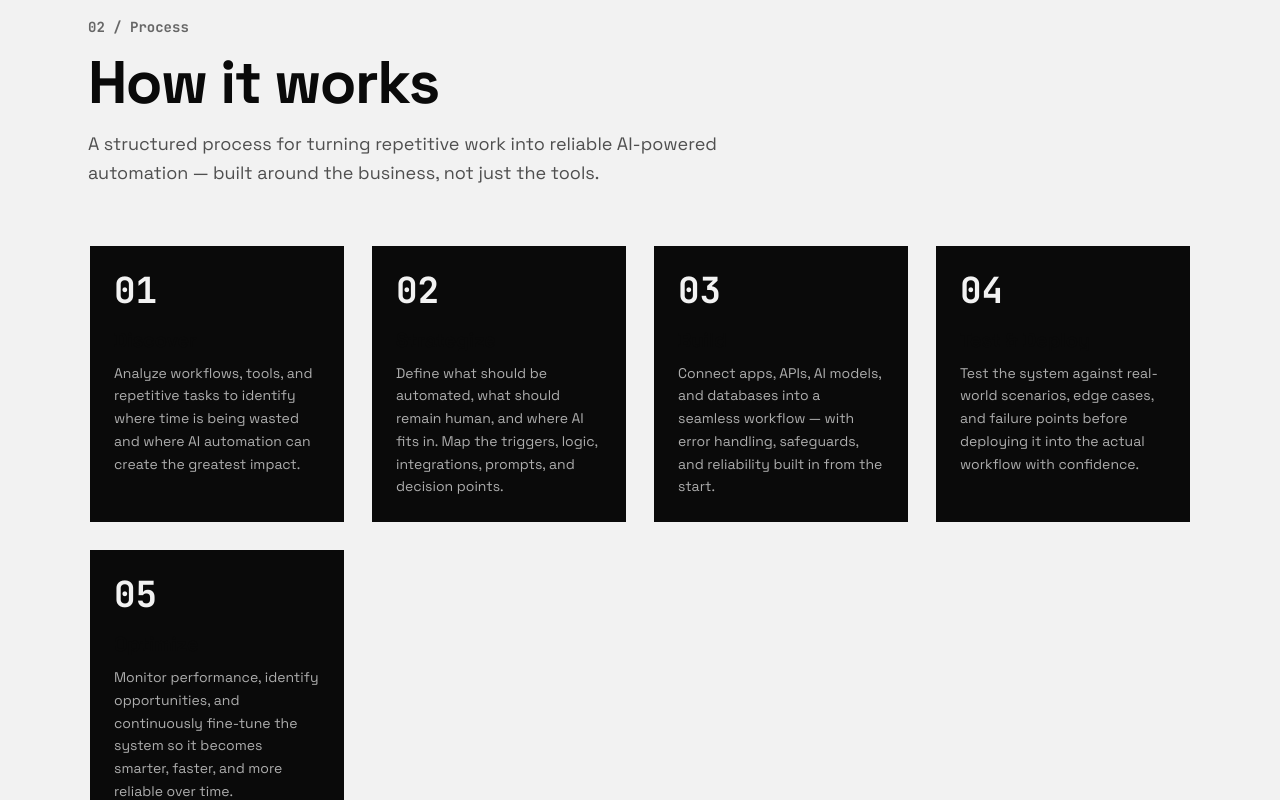
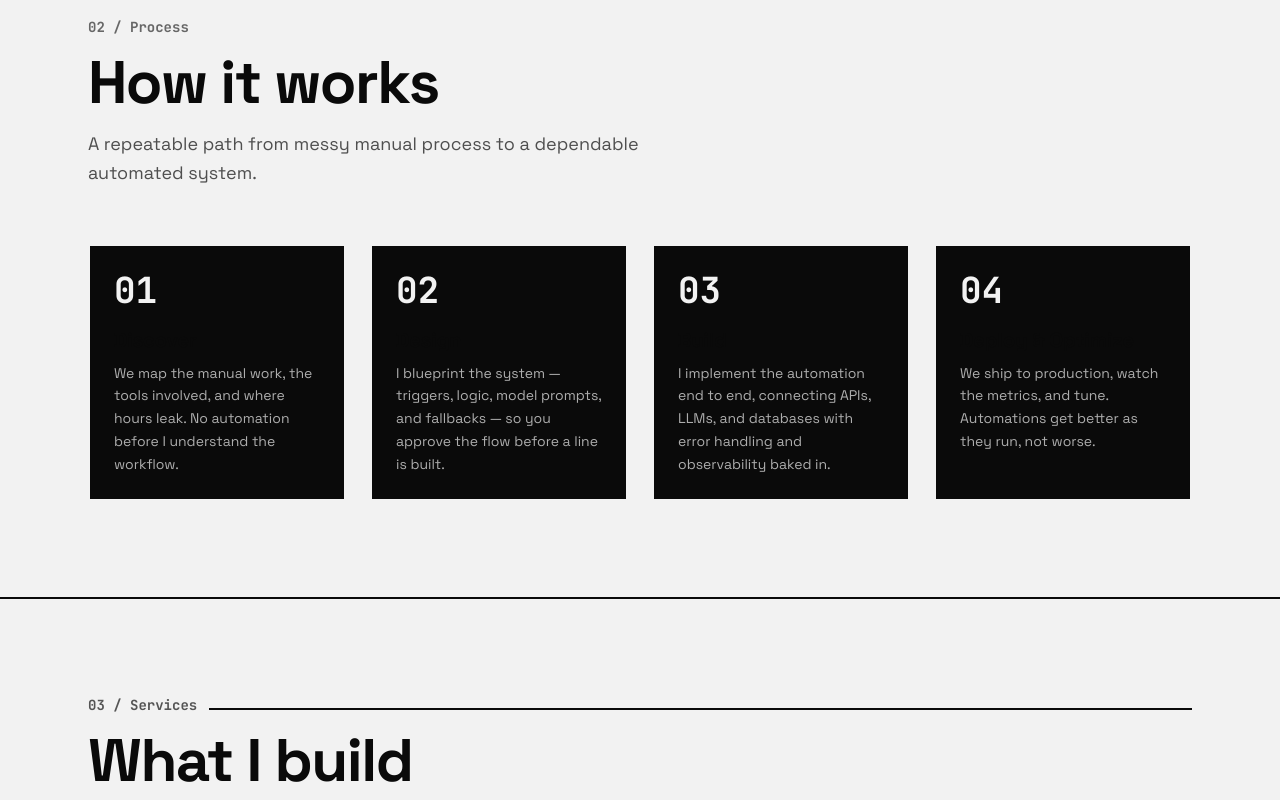
Before and after one commit to maratantan/my-portfolio, a Next.js app: page / in a window 1280 px wide. Shown: the part 2120-2920 px from the top of the page. Built offline with nearby package versions, Linux system fonts and the light colour scheme.

Commit message:
1RRevert "rephrased processes"
This reverts commit ef768dcf5cfc142fdf93dad2346a0bf148cb7499.

```diff
--- a/components/process.tsx
+++ b/components/process.tsx
@@ -4,27 +4,22 @@ const STEPS = [
   {
     step: "01",
     title: "Discover",
-    body: "Analyze workflows, tools, and repetitive tasks to identify where time is being wasted and where AI automation can create the greatest impact.",
+    body: "We map the manual work, the tools involved, and where hours leak. No automation before I understand the workflow.",
   },
   {
     step: "02",
-    title: "Strategize",
-    body: "Define what should be automated, what should remain human, and where AI fits in. Map the triggers, logic, integrations, prompts, and decision points.",
+    title: "Design",
+    body: "I blueprint the system — triggers, logic, model prompts, and fallbacks — so you approve the flow before a line is built.",
   },
   {
     step: "03",
     title: "Build",
-    body: "Connect apps, APIs, AI models, and databases into a seamless workflow — with error handling, safeguards, and reliability built in from the start.",
+    body: "I implement the automation end to end, connecting APIs, LLMs, and databases with error handling and observability baked in.",
   },
   {
     step: "04",
-    title: "Test & Deploy",
-    body: "Test the system against real-world scenarios, edge cases, and failure points before deploying it into the actual workflow with confidence.",
-  },
-  {
-    step: "05",
-    title: "Optimize",
-    body: "Monitor performance, identify opportunities, and continuously fine-tune the system so it becomes smarter, faster, and more reliable over time.",
+    title: "Deploy & Optimize",
+    body: "We ship to production, watch the metrics, and tune. Automations get better as they run, not worse.",
   },
 ]
 
@@ -39,7 +34,7 @@ export function Process() {
           </div>
           <h2 className="mt-4 text-4xl font-bold tracking-tight md:text-6xl">How it works</h2>
           <p className="mt-4 max-w-2xl text-pretty text-base leading-relaxed text-foreground/70 md:text-lg">
-            A structured process for turning repetitive work into reliable AI-powered automation — built around the business, not just the tools.
+            A repeatable path from messy manual process to a dependable automated system.
           </p>
         </div>
 
```
